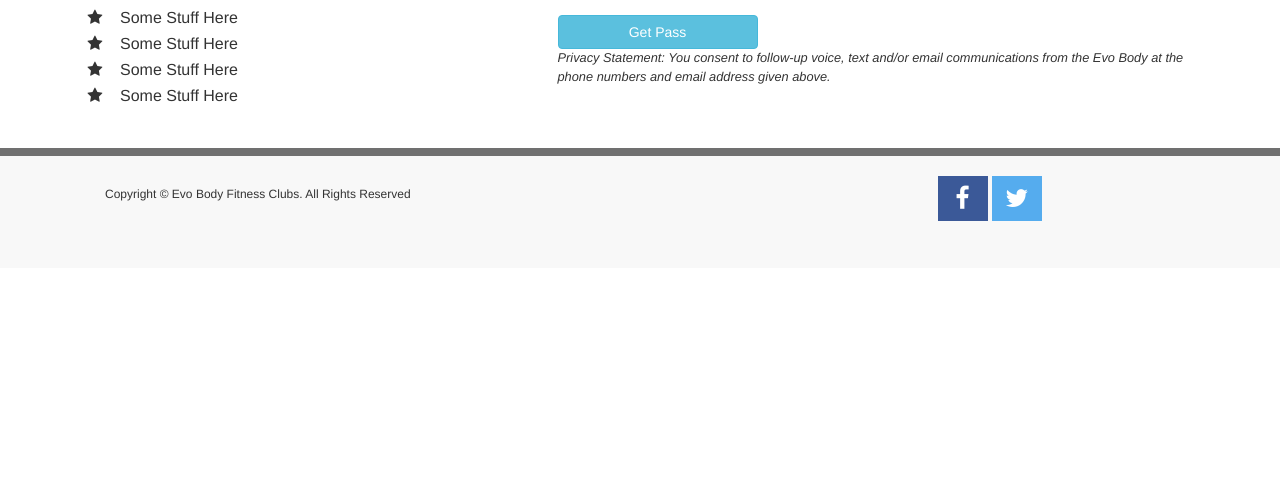
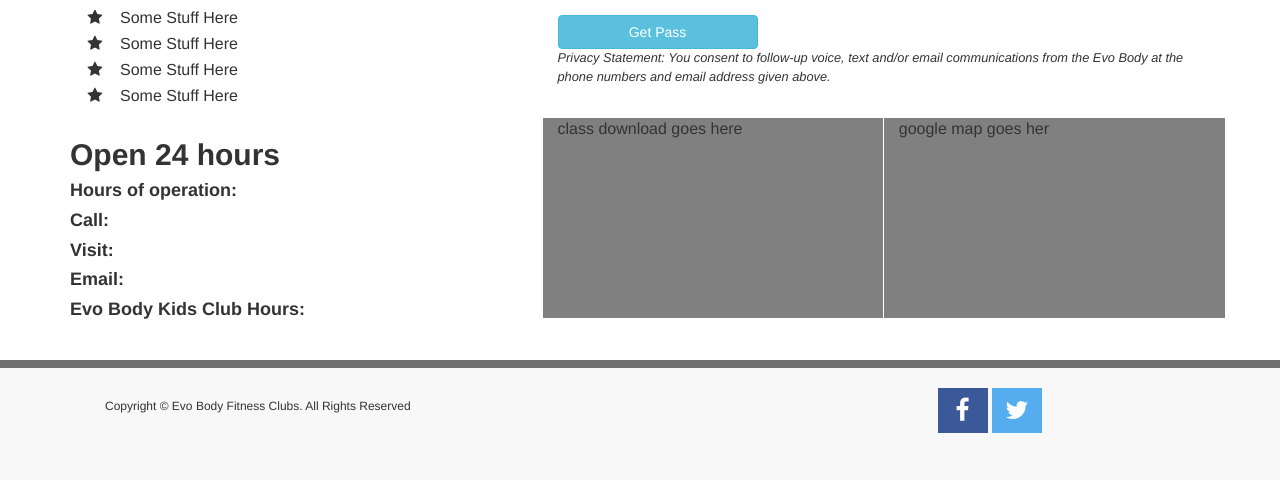
Before and after one commit to joshgressman/Evo-Body-Template, a plain HTML site: page location-eagan.html in a window 1280 px wide. Shown: the part 654-1134 px from the top of the page. Before the commit the page ends 922 px from the top, so only its background shows below. Drawn offline with nearby package versions, Linux system fonts and the light colour scheme.

Commit message:
added eagan location layout

```diff
--- a/location-eagan.html
+++ b/location-eagan.html
@@ -37,7 +37,7 @@
       </div>
        <div class="navbar-collapse collapse">
          <ul class="nav navbar-nav navbar-right">
-           <li><a href="/">Home</a></li>
+           <li><a href="index.html">Home</a></li>
            <!-- <li><a href="blog.html">Locations</a></li> -->
            <li class="dropdown active">
           <a href="#" class="dropdown-toggle" data-toggle="dropdown" role="button" aria-haspopup="true" aria-expanded="false">Locations<span class="caret"></span></a>
@@ -90,7 +90,7 @@
  <div class="container">
    <div class="row">
     <div class="col-lg-5 col-md-5 col-sm-12 col-xs-12">
-     <h2>EAGAN</h2>
+     <h2>Evo Eagan</h2>
      <ul>
        <li><i class="fa fa-star fa-1x" aria-hidden="true"></i>Some Stuff Here</li>
        <li><i class="fa fa-star fa-1x" aria-hidden="true"></i>Some Stuff Here</li>
@@ -102,7 +102,7 @@
      </ul>
     </div>
     <div class="col-lg-7 col-md-7 col-sm-12 col-xs-12">
-      <h3>JOIN EVO BODY EAGAN TODAY</h3>
+      <h3>Join Evo Body Eagan Eagan Today</h3>
       <form class="form-inline" role="form">
         <div class="form-group">
           <label class="sr-only" for="first-name">Your first name</label>
@@ -131,12 +131,38 @@
 </section> <!--END -->
 
 <!-- LOCATION INFO SECTION -->
-<section class="location-form">
+<section class="location-info">
+  <div class="container">
+    <div class="row">
+      <div class="col-lg-5 col-md-5 col-sm-12 col-xs-12">
+        <h2>Open 24 hours</h2>
 
+        <h4>Hours of operation:</h4>
+
+        <h4>Call:</h4>
+
+        <h4>Visit:</h4>
+
+        <h4>Email:</h4>
+
+        <h4>Evo Body Kids Club Hours:</h4>
+      </div>
+      <div class="col-lg-7 col-md-7 col-sm-12 col-xs-12">
+       <div class="row">
+         <div class="col-sm-6 col-xs-6" style="height: 200px; background-color: gray; border-right: solid 1px white;">
+           class download goes here
+         </div>
+         <div class="col-sm-6 col-xs-6" style="height: 200px; background-color: gray;">
+           google map goes her
+         </div>
+       </div>
+      </div>
+    </div>
+  </div>
 </section> <!--END -->
 
 <!-- LOCATION AMENITIES -->
-<section class="location-form">
+<section class="location-amenities">
 
 </section> <!--END -->
 
```
